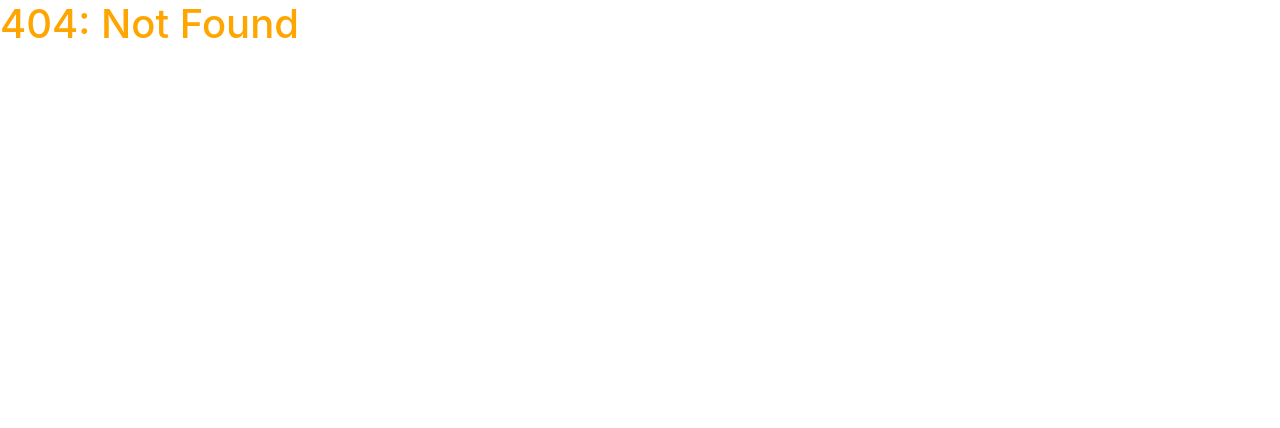
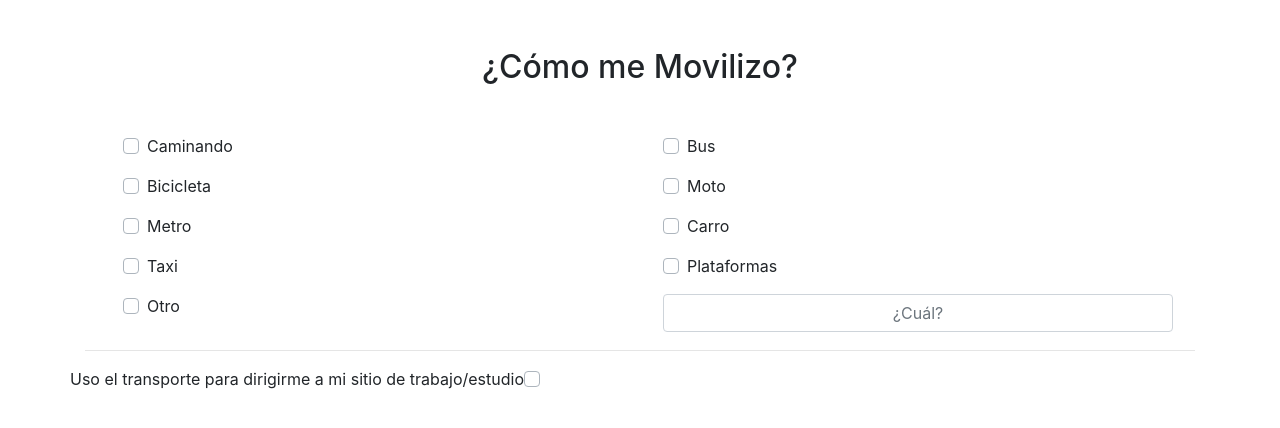
Before and after one commit to Isaza156/movilapp, a React (Create React App) app: page /move in a window 1280 px wide. Before the commit this address had no page. Shown: the top 428 px of the page. Built offline with nearby package versions, Linux system fonts and the light colour scheme.

Commit message:
actualizacion

```diff
--- a/src/App.js
+++ b/src/App.js
@@ -2,7 +2,7 @@ import React from "react";
 import { BrowserRouter, Route, Switch } from "react-router-dom";
 import Layout from "./components/Layout";
 import Splash from "./components/Splash";
-
+import Move from "./components/Move";
 import NotFound from "./pages/NotFound";
 
 const App = () => {
@@ -10,7 +10,8 @@ const App = () => {
     <BrowserRouter>
       <Layout>
         <Switch>
-          <Route exact path="/" component={Splash} />>
+          <Route exact path="/" component={Splash} />
+          <Route exact path="/move" component={Move}/>
           <Route component={NotFound} />
         </Switch>
       </Layout>
--- /dev/null
+++ b/src/components/Move.jsx
@@ -0,0 +1,163 @@
+import React from "react";
+
+class Move extends React.Component {
+  render() {
+    return (
+      <React.Fragment>
+        <div className="container mt-5">
+          <h2 className="mb-5 text-center">¿Cómo me Movilizo?</h2>
+          <div className="container row ml-2">
+            <div className="col-6">
+              <div className="custom-control custom-checkbox mr-sm-2 mb-3">
+                <input
+                  type="checkbox"
+                  className="custom-control-input"
+                  id="customControlAutosizing1"
+                />
+                <label
+                  className="custom-control-label"
+                  htmlFor="customControlAutosizing1"
+                >
+                  Caminando
+                </label>
+              </div>
+              <div className="custom-control custom-checkbox mr-sm-2 mb-3">
+                <input
+                  type="checkbox"
+                  className="custom-control-input"
+                  id="customControlAutosizing2"
+                />
+                <label
+                  className="custom-control-label"
+                  htmlFor="customControlAutosizing2"
+                >
+                  Bicicleta
+                </label>
+              </div>
+              <div className="custom-control custom-checkbox mr-sm-2 mb-3">
+                <input
+                  type="checkbox"
+                  className="custom-control-input"
+                  id="customControlAutosizing3"
+                />
+                <label
+                  className="custom-control-label"
+                  htmlFor="customControlAutosizing3"
+                >
+                  Metro
+                </label>
+              </div>
+              <div className="custom-control custom-checkbox mr-sm-2 mb-3">
+                <input
+                  type="checkbox"
+                  className="custom-control-input"
+                  id="customControlAutosizing4"
+                />
+                <label
+                  className="custom-control-label"
+                  htmlFor="customControlAutosizing4"
+                >
+                  Taxi
+                </label>
+              </div>
+              <div className="custom-control custom-checkbox mr-sm-2 mb-3">
+                <input
+                  type="checkbox"
+                  className="custom-control-input"
+                  id="customControlAutosizing5"
+                />
+                <label
+                  className="custom-control-label"
+                  htmlFor="customControlAutosizing5"
+                >
+                  Otro
+                </label>
+              </div>
+            </div>
+            <div className="col-6">
+              <div className="custom-control custom-checkbox mr-sm-2 mb-3">
+                <input
+                  type="checkbox"
+                  className="custom-control-input"
+                  id="customControlAutosizing6"
+                />
+                <label
+                  className="custom-control-label"
+                  htmlFor="customControlAutosizing6"
+                >
+                  Bus
+                </label>
+              </div>
+              <div className="custom-control custom-checkbox mr-sm-2 mb-3">
+                <input
+                  type="checkbox"
+                  className="custom-control-input"
+                  id="customControlAutosizing7"
+                />
+                <label
+                  className="custom-control-label"
+                  htmlFor="customControlAutosizing7"
+                >
+                  Moto
+                </label>
+              </div>
+              <div className="custom-control custom-checkbox mr-sm-2 mb-3">
+                <input
+                  type="checkbox"
+                  className="custom-control-input"
+                  id="customControlAutosizing8"
+                />
+                <label
+                  className="custom-control-label"
+                  htmlFor="customControlAutosizing8"
+                >
+                  Carro
+                </label>
+              </div>
+              <div className="custom-control custom-checkbox mr-sm-2 mb-3">
+                <input
+                  type="checkbox"
+                  className="custom-control-input"
+                  id="customControlAutosizing9"
+                />
+                <label
+                  className="custom-control-label"
+                  htmlFor="customControlAutosizing9"
+                >
+                  Plataformas
+                </label>
+              </div>
+              <input
+                className="form-control text-center"
+                type="text"
+                placeholder="¿Cuál?"
+              />
+            </div>
+          </div>
+          <hr />
+          <div className="row">
+              <p>
+              Uso el transporte para dirigirme a mi sitio de trabajo/estudio
+              </p>
+              <div className="custom-control custom-checkbox mr-sm-2 mb-3">
+                <input
+                  type="checkbox"
+                  className="custom-control-input"
+                  id="customControlAutosizing10"
+                />
+                <label
+                  className="custom-control-label"
+                  htmlFor="customControlAutosizing10"
+                >
+
+                </label>
+              </div>
+
+          </div>
+        </div>
+      </React.Fragment>
+    );
+  }
+}
+
+export default Move;
--- a/src/components/Splash.jsx
+++ b/src/components/Splash.jsx
@@ -12,7 +12,7 @@ class Splash extends React.Component {
             <h1>MovilApp</h1>
           </div>
           <div className="mb-5">
-          <Link to="/">
+          <Link to="/move">
           <img
               src={Logo}
               alt="Logo"
```
